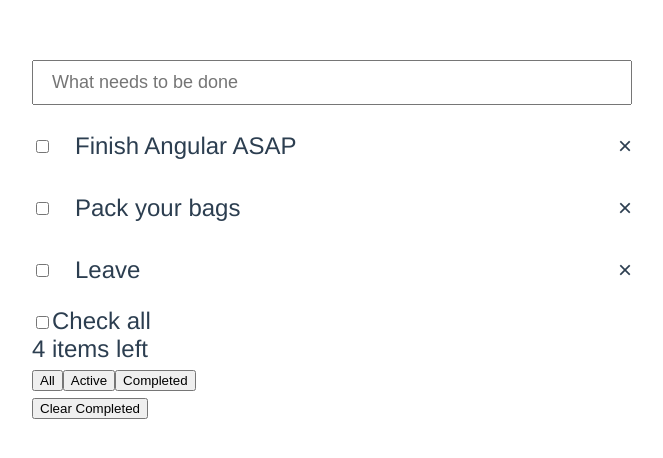
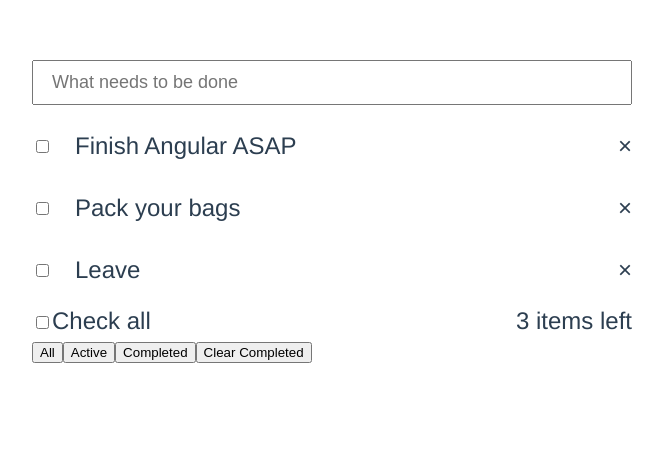
Before and after one commit to kunal2604/todo-angular, an Angular app: page / in a window 1280 px wide. Shown: the top 458 px of the page, without its empty margins (308-971 px from the left). Built offline with nearby package versions, Linux system fonts and the light colour scheme; what angular-autofocus-fix would draw is missing.

Commit message:
Show remaining tasks

```diff
--- a/src/app/components/todo-list/todo-list.component.css
+++ b/src/app/components/todo-list/todo-list.component.css
@@ -40,3 +40,16 @@
     color: green;
     text-decoration: line-through;
 }
+
+.extra-container {
+    display: flex;
+    align-content: space-around;
+}
+
+.extra-container-c1 {
+    width: 50%;
+}
+.extra-container-c2 {
+    text-align: right;
+    width: 50%;
+}
--- a/src/app/components/todo-list/todo-list.component.html
+++ b/src/app/components/todo-list/todo-list.component.html
@@ -17,8 +17,8 @@
 </div>
 
 <div class="extra-container">
-    <div><label><input type="checkbox">Check all</label></div>
-    <div>4 items left</div>
+    <div class="extra-container-c1"><label><input type="checkbox">Check all</label></div>
+    <div class="extra-container-c2"> {{ remaining() }} items left</div>
 </div>
 
 <div class="extra-container">
--- a/src/app/components/todo-list/todo-list.component.ts
+++ b/src/app/components/todo-list/todo-list.component.ts
@@ -71,4 +71,7 @@ export class TodoListComponent implements OnInit {
   deleteTodo(id: number): void {
     this.todos = this.todos.filter(todo => todo.id !== id)
   }
+  remaining(): number {
+    return this.todos.filter(todo => !todo.completed).length;
+  }
 }
```
